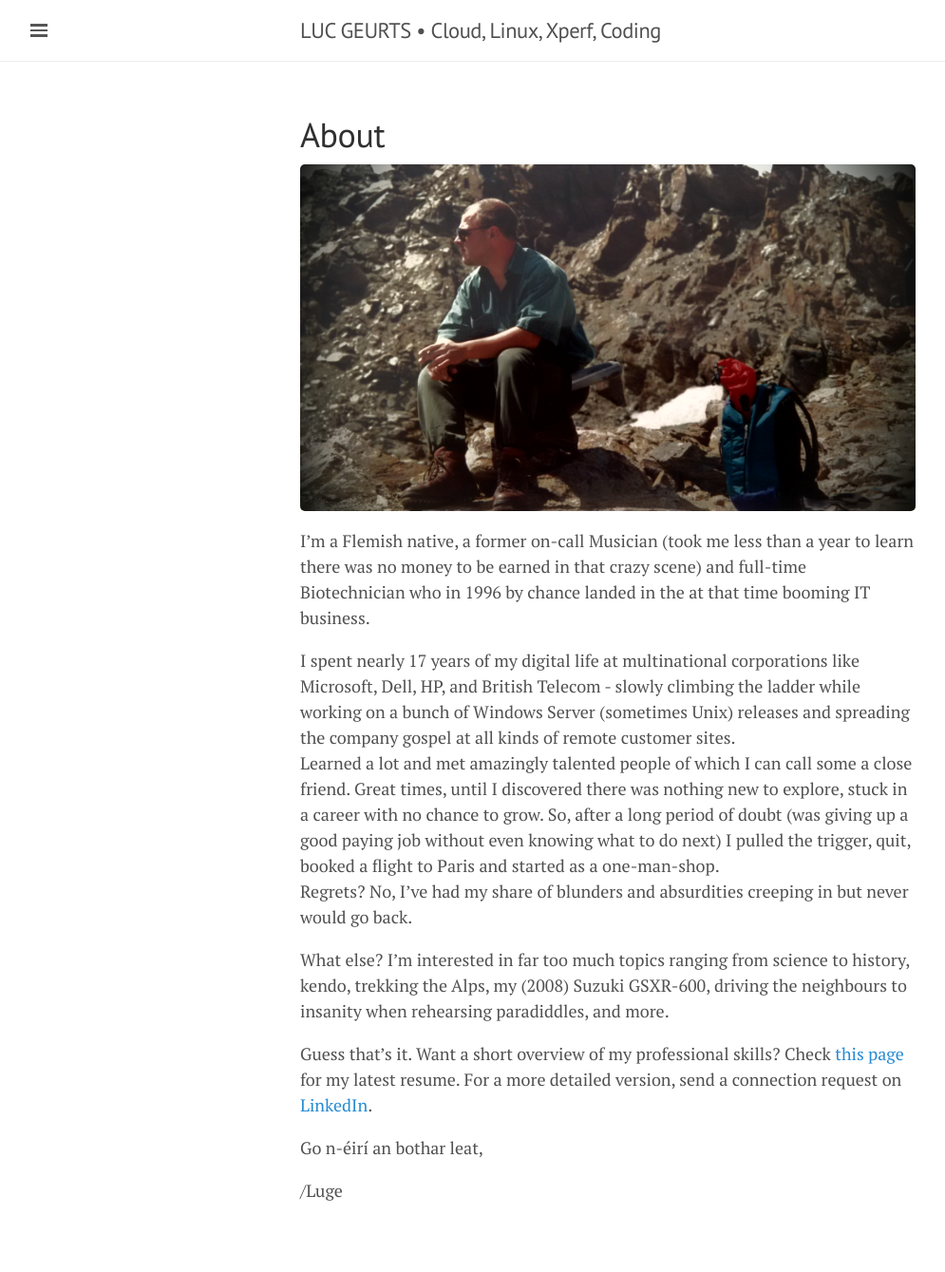
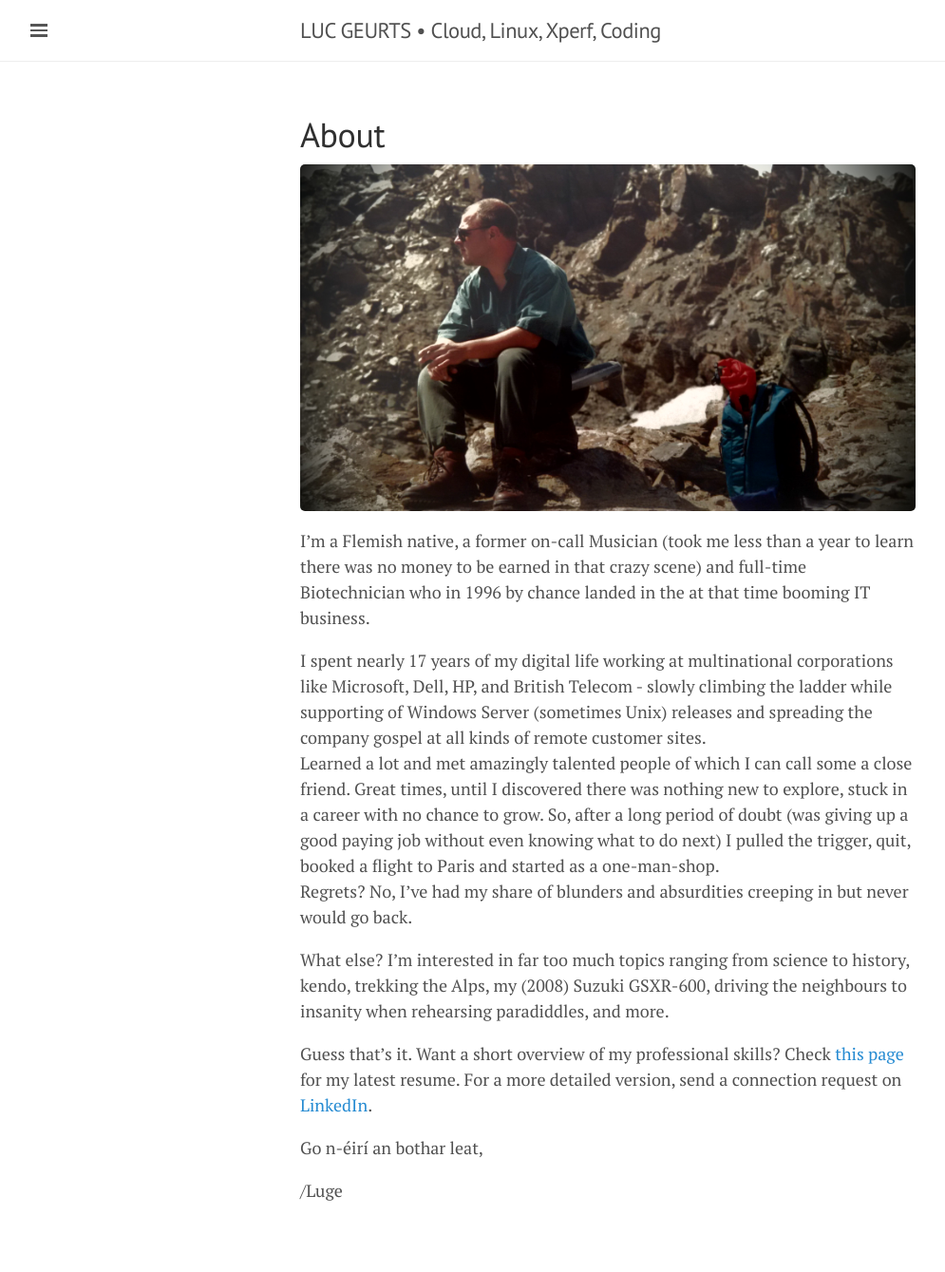
Before and after one commit to lgeurts/lgeurts.github.io, a Jekyll site: the page built from about.md, in a window 1280 px wide. Shown: the whole page at 95% size, without its empty margins (0-995 px from the left). Built offline with Jekyll 4.4.1, drawn with Linux system fonts in a browser that asks for light colours; nearby versions of some CDN libraries.

Commit message:
Update about.md

```diff
--- a/about.md
+++ b/about.md
@@ -7,7 +7,7 @@ title: About
 
 I’m a Flemish native, a former on-call Musician (took me less than a year to learn there was no money to be earned in that crazy scene) and full-time Biotechnician who in 1996 by chance landed in the at that time booming IT business.
 
-I spent nearly 17 years of my digital life at multinational corporations like Microsoft, Dell, HP, and British Telecom - slowly climbing the ladder while working on a bunch of Windows Server (sometimes Unix) releases and spreading the company gospel at all kinds of remote customer sites. <br> Learned a lot and met amazingly talented people of which I can call some a close friend. Great times, until I discovered there was nothing new to explore, stuck in a career with no chance to grow. So, after a long period of doubt (was giving up a good paying job without even knowing what to do next) I pulled the trigger, quit, booked a flight to Paris and started as a one-man-shop. <br>Regrets? No, I've had my share of blunders and absurdities creeping in but never would go back.
+I spent nearly 17 years of my digital life working at multinational corporations like Microsoft, Dell, HP, and British Telecom - slowly climbing the ladder while supporting of Windows Server (sometimes Unix) releases and spreading the company gospel at all kinds of remote customer sites. <br> Learned a lot and met amazingly talented people of which I can call some a close friend. Great times, until I discovered there was nothing new to explore, stuck in a career with no chance to grow. So, after a long period of doubt (was giving up a good paying job without even knowing what to do next) I pulled the trigger, quit, booked a flight to Paris and started as a one-man-shop. <br>Regrets? No, I've had my share of blunders and absurdities creeping in but never would go back.
 
 What else? I’m interested in far too much topics ranging from science to history, kendo, trekking the Alps, my (2008) Suzuki GSXR-600, driving the neighbours to insanity when rehearsing paradiddles, and more.
 
```
